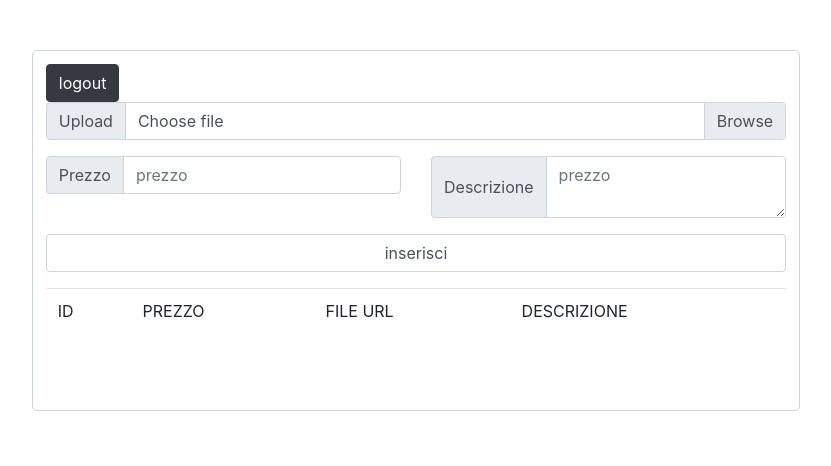
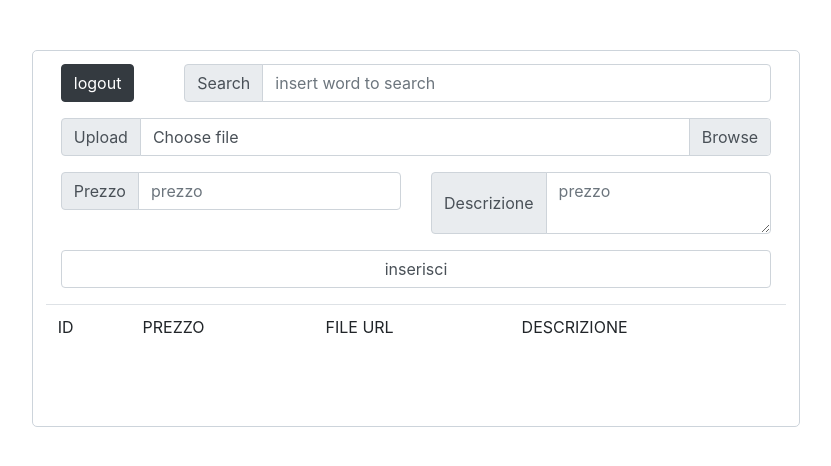
Before and after one commit to Louis-Guiniot/esercitazione-annunci-php, a PHP site: page /home.php in a window 1280 px wide. Shown: the top 466 px of the page, without its empty margins (224-1055 px from the left). Run offline with PHP 8.4, Linux system fonts and the light colour scheme; the visitor is signed in with stand-in values (Sample User, id 1); data that the repository does not hold is empty.

```diff
--- a/home.php
+++ b/home.php
@@ -26,9 +26,28 @@
 
     <div class="box">
 
-        <a href="logout.php"><button class="btn btn-dark">logout</button></a>
+
 
         <form action="upload.php" method="post" enctype="multipart/form-data">
+
+        <div class="container">
+        <div class="row">
+            <div class="col">
+                <div class="input-group mb-3">
+                    <a href="logout.php"><button class="btn btn-dark">logout</button></a>
+                </div>
+            </div>
+            <div class="col-10">
+            <div class="input-group mb-3">
+                        <div class="input-group-prepend">
+                            <span class="input-group-text" id="inputGroupFileAddon01">Search</span>
+                        </div>
+                        <input type="text" class="form-control" placeholder="insert word to search" name="word">
+
+                    </div>
+            </div>
+        </div>
+
             <div class="input-group mb-3">
                 <div class="input-group-prepend">
                     <span class="input-group-text" id="inputGroupFileAddon01">Upload</span>
@@ -63,7 +82,11 @@
             <div class="input-group mb-3">
                 <button type="submit" class="form-control">inserisci</button>
             </div>
+        </div>
+
         </form>
+
+
             <?php
 
             require_once('config.php');
```
